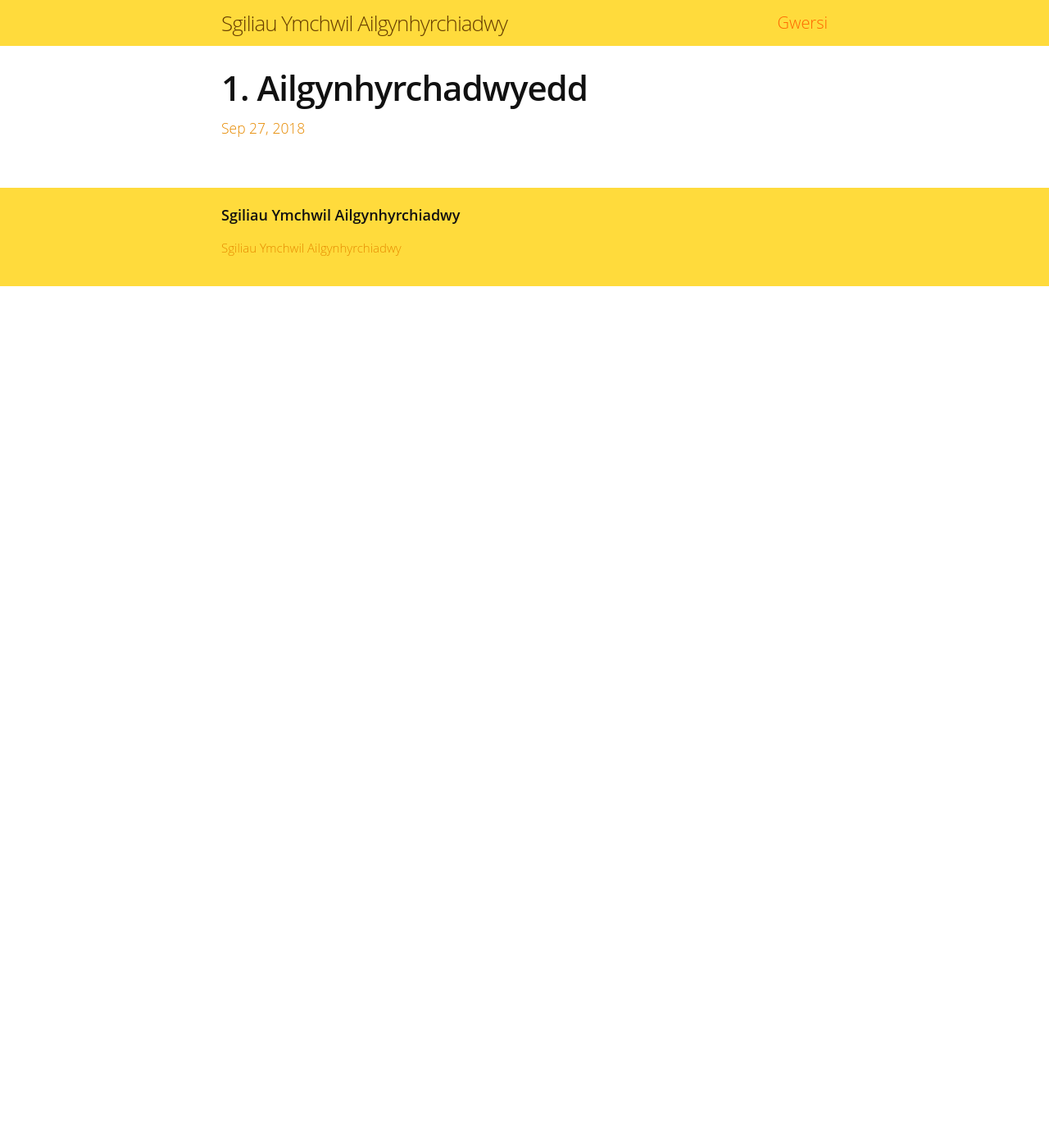
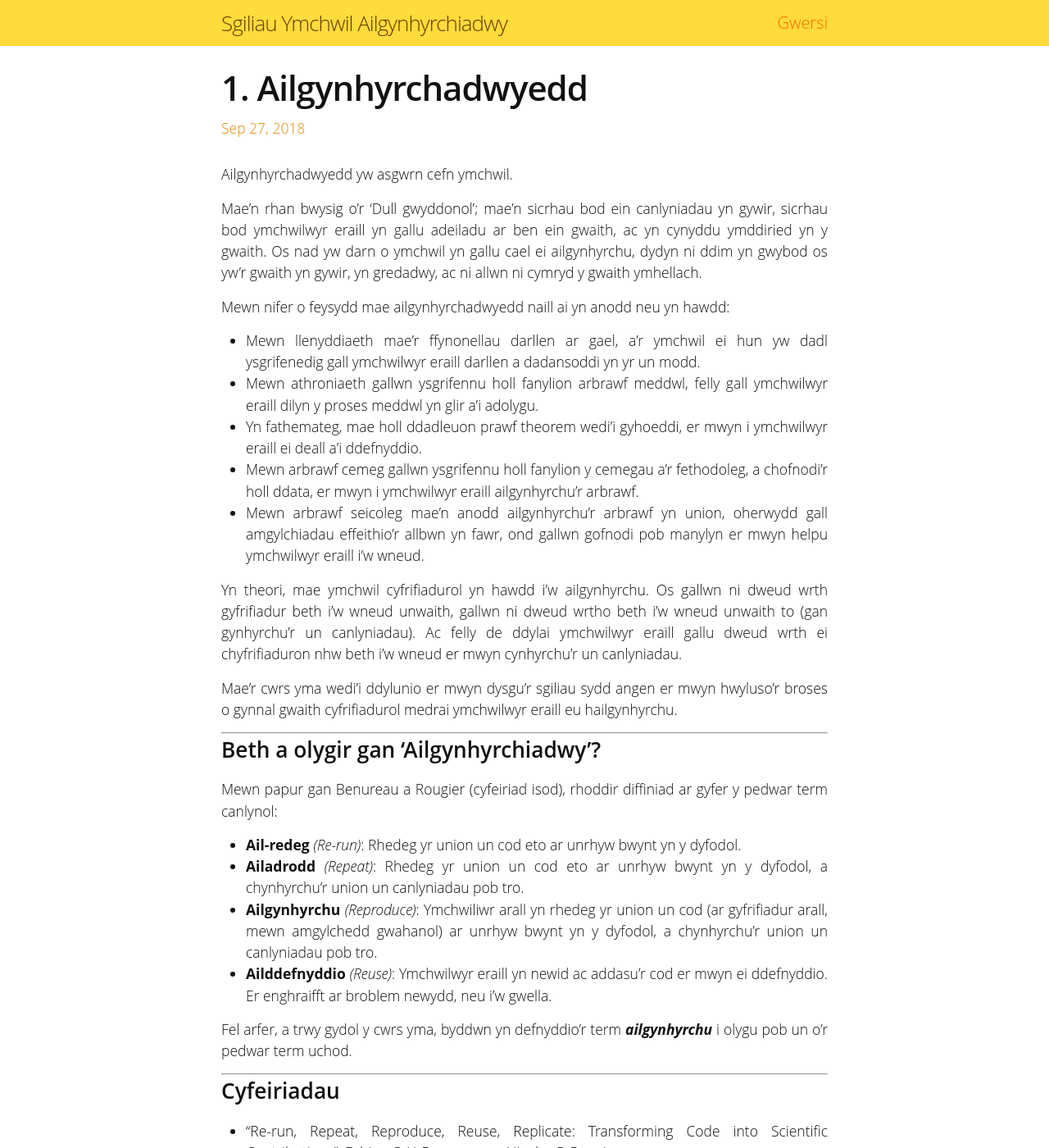
Before and after one commit to SgiliauYmchwilCyfrifiadurol/SgiliauYmchwilCyfrifiadurol.github.io, a Jekyll site: the page built from _pynciau/01-ailgynhyrchadwyedd.md, in a window 1280 px wide and 1400 px high. Shown: the whole window at 82% size. Built offline with Jekyll 4.4.1, drawn with Linux system fonts in a browser that asks for light colours; some of the changed text lies outside the part shown.

Commit message:
tudalen ar ailgynhyrchadwyedd

```diff
--- a/_pynciau/01-ailgynhyrchadwyedd.md
+++ b/_pynciau/01-ailgynhyrchadwyedd.md
@@ -3,3 +3,63 @@ layout: post
 title: 1. Ailgynhyrchadwyedd
 permalink: 01-ailgynhyrchadwyedd/
 ---
+
+Ailgynhyrchadwyedd yw asgwrn cefn ymchwil.
+
+Mae'n rhan bwysig o'r 'Dull gwyddonol'; mae'n sicrhau bod ein canlyniadau yn
+gywir, sicrhau bod ymchwilwyr eraill yn gallu adeiladu ar ben ein gwaith, ac yn
+cynyddu ymddiried yn y gwaith.
+Os nad yw darn o ymchwil yn gallu cael ei ailgynhyrchu, dydyn ni ddim yn gwybod
+os yw'r gwaith yn gywir, yn gredadwy, ac ni allwn ni cymryd y gwaith ymhellach.
+
+Mewn nifer o feysydd mae ailgynhyrchadwyedd naill ai yn anodd neu yn hawdd:
+
++ Mewn llenyddiaeth mae'r ffynonellau darllen ar gael, a'r ymchwil ei hun yw
+dadl ysgrifenedig gall ymchwilwyr eraill darllen a dadansoddi yn yr un modd.
++ Mewn athroniaeth gallwn ysgrifennu holl fanylion arbrawf meddwl, felly gall
+ymchwilwyr eraill dilyn y proses meddwl yn glir a'i adolygu.
++ Yn fathemateg, mae holl ddadleuon prawf theorem wedi'i gyhoeddi, er mwyn i
+ymchwilwyr eraill ei deall a'i ddefnyddio.
++ Mewn arbrawf cemeg gallwn ysgrifennu holl fanylion y cemegau a'r fethodoleg, a
+chofnodi'r holl ddata, er mwyn i ymchwilwyr eraill ailgynhyrchu'r arbrawf.
++ Mewn arbrawf seicoleg mae'n anodd ailgynhyrchu'r arbrawf yn union, oherwydd
+gall amgylchiadau effeithio'r allbwn yn fawr, ond gallwn gofnodi pob manylyn er
+mwyn helpu ymchwilwyr eraill i'w wneud.
+
+Yn theori, mae ymchwil cyfrifiadurol yn hawdd i'w ailgynhyrchu.
+Os gallwn ni dweud wrth gyfrifiadur beth i'w wneud unwaith, gallwn ni dweud
+wrtho beth i'w wneud unwaith to (gan gynhyrchu'r un canlyniadau).
+Ac felly de ddylai ymchwilwyr eraill gallu dweud wrth ei chyfrifiaduron nhw beth
+i'w wneud er mwyn cynhyrchu'r un canlyniadau.
+
+Mae'r cwrs yma wedi'i ddylunio er mwyn dysgu'r sgiliau sydd angen er mwyn
+hwyluso'r broses o gynnal gwaith cyfrifiadurol medrai ymchwilwyr eraill eu
+hailgynhyrchu.
+
+---
+
+# Beth a olygir gan 'Ailgynhyrchiadwy'?
+
+Mewn papur gan Benureau a Rougier (cyfeiriad isod), rhoddir diffiniad ar gyfer
+y pedwar term canlynol:
+
++ **Ail-redeg** *(Re-run)*: Rhedeg yr union un cod eto ar unrhyw bwynt yn y
+dyfodol.
++ **Ailadrodd** *(Repeat)*: Rhedeg yr union un cod eto ar unrhyw bwynt yn y
+dyfodol, a chynhyrchu'r union un canlyniadau pob tro.
++ **Ailgynhyrchu** *(Reproduce)*: Ymchwiliwr arall yn rhedeg yr union un cod (ar
+gyfrifiadur arall, mewn amgylchedd gwahanol) ar unrhyw bwynt yn y dyfodol, a
+chynhyrchu'r union un canlyniadau pob tro.
++ **Ailddefnyddio** *(Reuse)*: Ymchwilwyr eraill yn newid ac addasu'r cod er
+mwyn ei ddefnyddio. Er enghraifft ar broblem newydd, neu i'w gwella.
+
+Fel arfer, a trwy gydol y cwrs yma, byddwn yn defnyddio'r term
+***ailgynhyrchu*** i olygu pob un o'r pedwar term uchod.
+
+---
+
+# Cyfeiriadau
+
++ "Re-run, Repeat, Reproduce, Reuse, Replicate: Transforming Code into Scientific Contributions", Fabien C. Y. Benureau ac Nicolas P. Rougier,
+
+  [https://arxiv.org/pdf/1708.08205.pdf](https://arxiv.org/pdf/1708.08205.pdf)
```
Also changed, not shown: _pynciau/21-cyfeiriadau.md (+4 -0 lines), index.md (+1 -1 lines), 2 other files.
